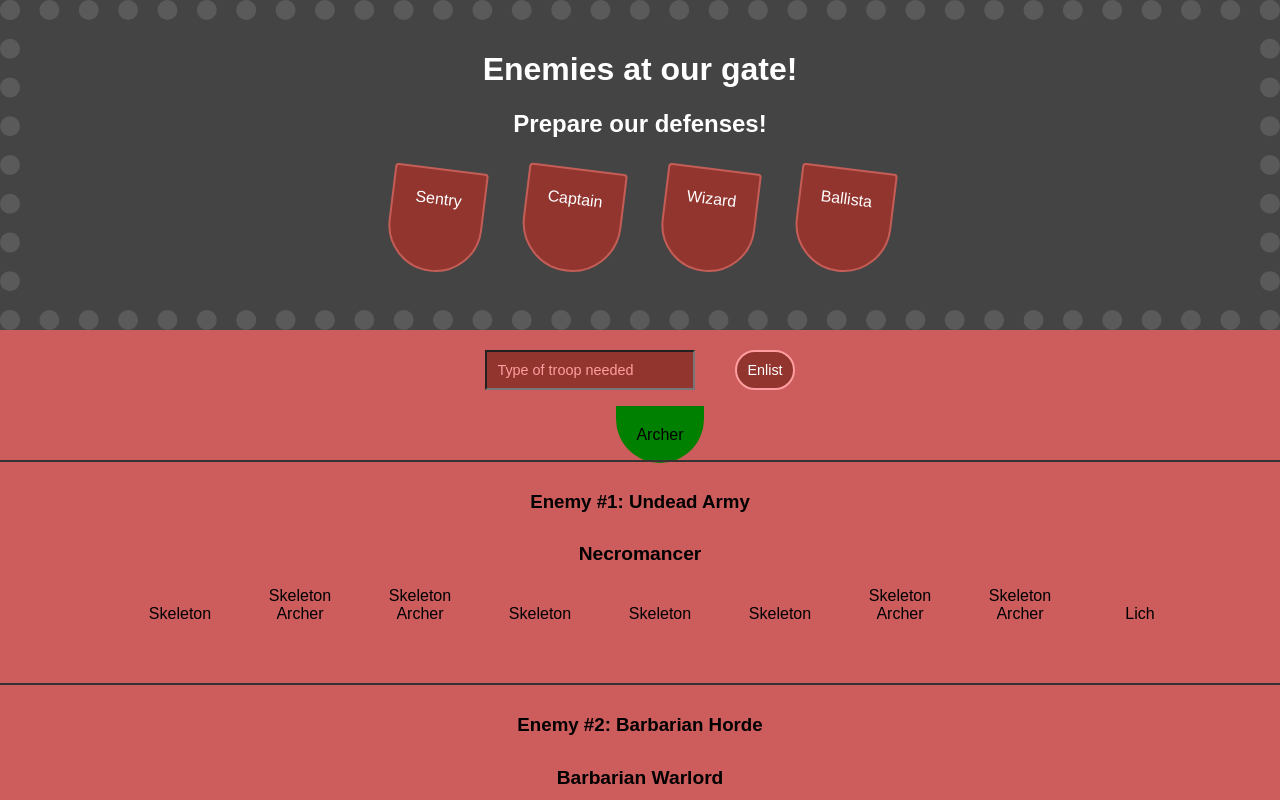
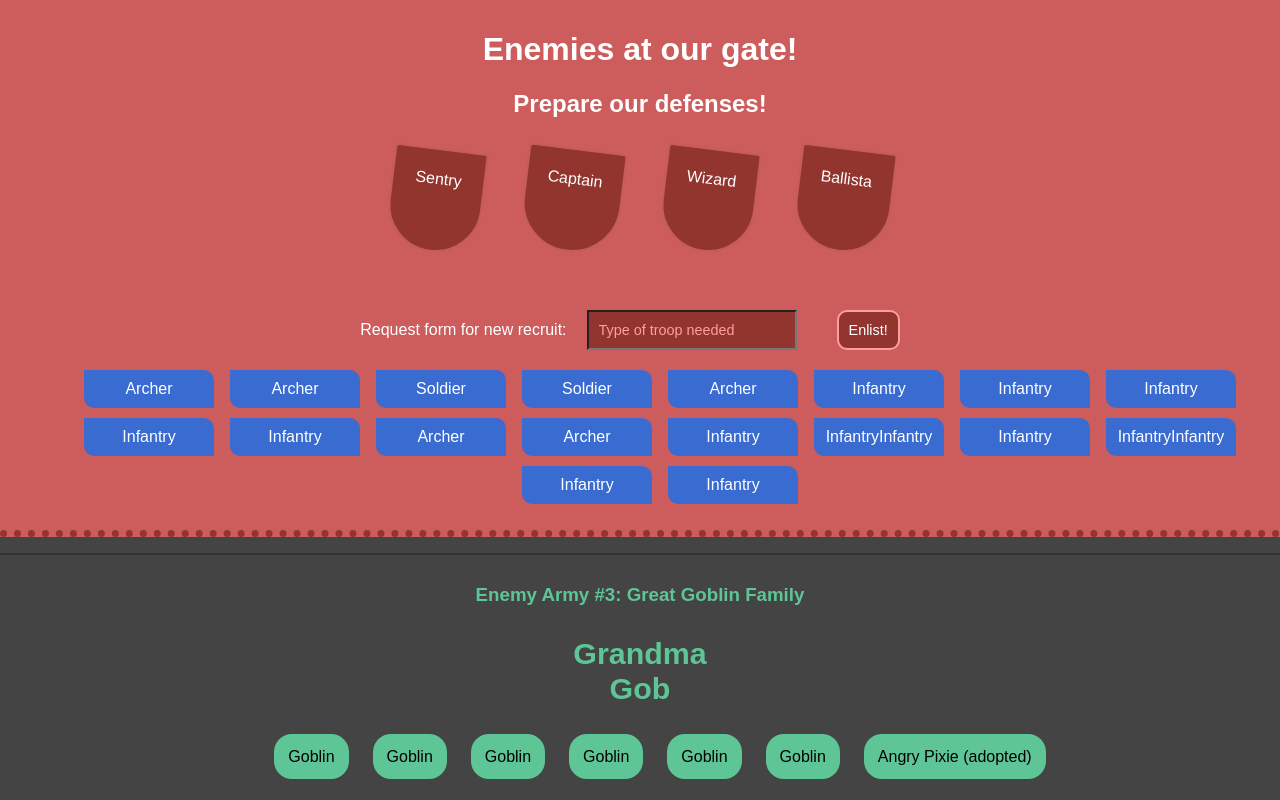
Before and after one commit to Alan-Miller/http-mini, a React (Create React App) app in the folder rpg/: page / in a window 1280 px wide. Both pictures are taken after a click on the element "Sentry". Shown: the top 800 px of the page. Built offline with nearby package versions, Linux system fonts and the light colour scheme; data requests are answered from the project's data file.

Commit message:
styles etc

```diff
--- a/rpg/db.json
+++ b/rpg/db.json
@@ -3,16 +3,77 @@
     {
       "id": 0,
       "type": "Archer"
+    },
+    {
+      "type": "Archer",
+      "id": 1
+    },
+    {
+      "type": "Soldier",
+      "id": 2
+    },
+    {
+      "type": "Soldier",
+      "id": 3
+    },
+    {
+      "type": "Archer",
+      "id": 4
+    },
+    {
+      "type": "Infantry",
+      "id": 5
+    },
+    {
+      "type": "Infantry",
+      "id": 6
+    },
+    {
+      "type": "Infantry",
+      "id": 7
+    },
+    {
+      "type": "Infantry",
+      "id": 8
+    },
+    {
+      "type": "Infantry",
+      "id": 9
+    },
+    {
+      "type": "Archer",
+      "id": 10
+    },
+    {
+      "type": "Archer",
+      "id": 11
+    },
+    {
+      "type": "Infantry",
+      "id": 12
+    },
+    {
+      "type": "InfantryInfantry",
+      "id": 13
+    },
+    {
+      "type": "Infantry",
+      "id": 14
+    },
+    {
+      "type": "InfantryInfantry",
+      "id": 15
+    },
+    {
+      "type": "Infantry",
+      "id": 16
+    },
+    {
+      "type": "Infantry",
+      "id": 17
     }
   ],
-  "undead": [
-    {
-      "id": 1,
-      "name": "Undead Army",
-      "shortname": "undead",
-      "leader": "Necromancer"
-    }
-  ],
+  "undead": [],
   "undead_minions": [
     {
       "id": 1,
@@ -51,14 +112,7 @@
       "type": "Lich"
     }
   ],
-  "barbarian": [
-    {
-      "id": 2,
-      "name": "Barbarian Horde",
-      "shortname": "barbarian",
-      "leader": "Barbarian Warlord"
-    }
-  ],
+  "barbarian": [],
   "barbarian_minions": [
     {
       "id": 1,
--- a/rpg/src/App.js
+++ b/rpg/src/App.js
@@ -81,7 +81,7 @@ class App extends Component {
 
   render() {
     const armies = this.state.armiesArray.map((army, armyIndex) => (
-      <ul key={armyIndex} className="army"><h3>Enemy #{army.id}: {army.name}</h3>
+      <ul key={armyIndex} className="army"><h3>Enemy Army #{army.id}: {army.name}</h3>
         <div className="leader" onClick={() => this.slayLeader(army.shortname, army.id)}>{army.leader}</div>
         <ul>
           {army.minions.map((minion, minionIndex) => (
@@ -99,10 +99,11 @@ class App extends Component {
 
     return (
       <div className="App">
+
+        {/* main defenses */}
         <div className="App-header">
           <h1>Enemies at our gate!</h1>
           <h2>Prepare our defenses!</h2>
-
           <div className="defenses">
             <div className="defense" id="sentry" onClick={this.seeEnemies}>Sentry<span className="instructions">Click here to see approaching enemies!</span></div>
             <div className="defense" id="captain">Captain<span className="instructions">Fill out paperwork below to recruit new troop!</span></div>
@@ -110,14 +111,21 @@ class App extends Component {
             <div className="defense" id="ballista">Ballista<span className="instructions">Blast enemy leader to disperse army!</span></div>
           </div>
         </div>
-        <form type="submit">
-          <input onChange={(e) => this.handleInput(e)} id="paperwork" placeholder="Type of troop needed"/>
-          <button onClick={(e) => this.recruitTroop(e, this.state.newRecruit)}>Enlist</button>
-        </form>
-        <p>{troops}</p>
-        <p>{this.state.victoryMessage}</p>
+
+        {/* reinforcements */}
+        <div className="reinforcements">
+          <form type="submit">
+            Request form for new recruit:
+            <input onChange={(e) => this.handleInput(e)} id="paperwork" placeholder="Type of troop needed"/>
+            <button onClick={(e) => this.recruitTroop(e, this.state.newRecruit)}>Enlist!</button>
+          </form>
+          <span>{troops}</span>
+          <p>{this.state.victoryMessage}</p>
+        </div>
+
+        {/* enemies */}
         <div className="enemies">
-          {armies}
+          <div>{armies}</div>
         </div>
       </div>
     );
--- a/rpg/src/api.js
+++ /dev/null
@@ -1,2 +0,0 @@
-const port = 3005;
-export default `http://localhost:${port}/customers/`;
--- a/rpg/src/styles/App.css
+++ b/rpg/src/styles/App.css
@@ -1,5 +1,5 @@
 .App {
-  background-color: indianred;
+  background-color: #444;
   text-align: center;
   min-height: 100vh;
 }
@@ -10,27 +10,20 @@
 }
 
 .App-header {
-  background-color: #444;
+  background-color: indianred;
   height: 270px;
   padding: 10px;
   color: white;
-  border: dotted 20px #5a5a5a;
-  border-style: dotted;
 }
 
 .App-intro {
   font-size: large;
 }
 
-li {
-  list-style: none;
-  padding: 10px;
-  width: 100px;
-}
-
 .enemies {
   /*background-color: #222;*/
   position: relative;
+  width: 100vw;
 }
 
 .army {
@@ -38,32 +31,27 @@ li {
   position: relative;
   left: 50%;
   transform: translateX(-50%);
-  /*background-color: blue;*/
   padding: 10px;
   border-top: solid 2px #333;
+}
+.army h3 {
+  color: RGBA(94, 198, 150, 1.00);
 }
 
 .leader {
   cursor: crosshair;
-  /*background-color: red;*/
-  font-size: 1.2em;
+  font-size: 1.9em;
   font-weight: bold;
   width: 200px;
   position: relative;
   left: 50%;
   transform: translate(-50%);
   padding: 12px 0px;
+  margin-bottom: 30px;
+  color: RGBA(94, 198, 150, 1.00);
 }
 
-.minion {
-  display: inline-block;
-  cursor: pointer;
-}
 
-.reinforcements {
-  background-color: RGBA(147, 53, 47, 1.00);
-  color: white;
-}
 .defense {
   display: inline-block;
   text-align: center;
@@ -95,6 +83,13 @@ li {
   position: absolute;
 }
 
+.reinforcements {
+  background-color: indianred;
+  color: white;
+  min-height: 150px;
+  border-bottom: dotted 7px RGBA(147, 53, 47, 1.00);
+}
+
 #paperwork, #paperwork + button {
   margin: 20px;
   padding: 10px;
@@ -111,7 +106,7 @@ form {
 }
 
 button {
-  border-radius: 50px;
+  border-radius: 10px;
   border: solid 2px RGBA(255, 157, 160, 1.00);
 }
 button:hover {
@@ -123,12 +118,22 @@ button:hover {
   display: inline;
 }
 .troop {
+  background-color: RGBA(57, 107, 209, 1.00);
+  list-style: none;
+  padding: 10px 0px;
+  width: 130px;
+  border-radius: 0 10px 0 10px;
+  display: inline-block;
+  margin: 0 -12px 10px -12px;
+}
+
+.minion {
   display: inline;
-  padding: 20px;
-  width: 40px;
-  border-radius: 0px 0px 50px 50px;
-  background-color: green;
-  transform: rotateZ(27deg);
+  cursor: pointer;
+  padding: 14px;
+  border-radius: 18px;
+  margin: 0 12px 10px 12px;
+  background-color: RGBA(94, 198, 150, 1.00);
 }
 
 
--- a/rpg/src/styles/index.css
+++ b/rpg/src/styles/index.css
@@ -2,4 +2,5 @@ body {
   margin: 0;
   padding: 0;
   font-family: sans-serif;
+  background-color: #444;
 }
```
